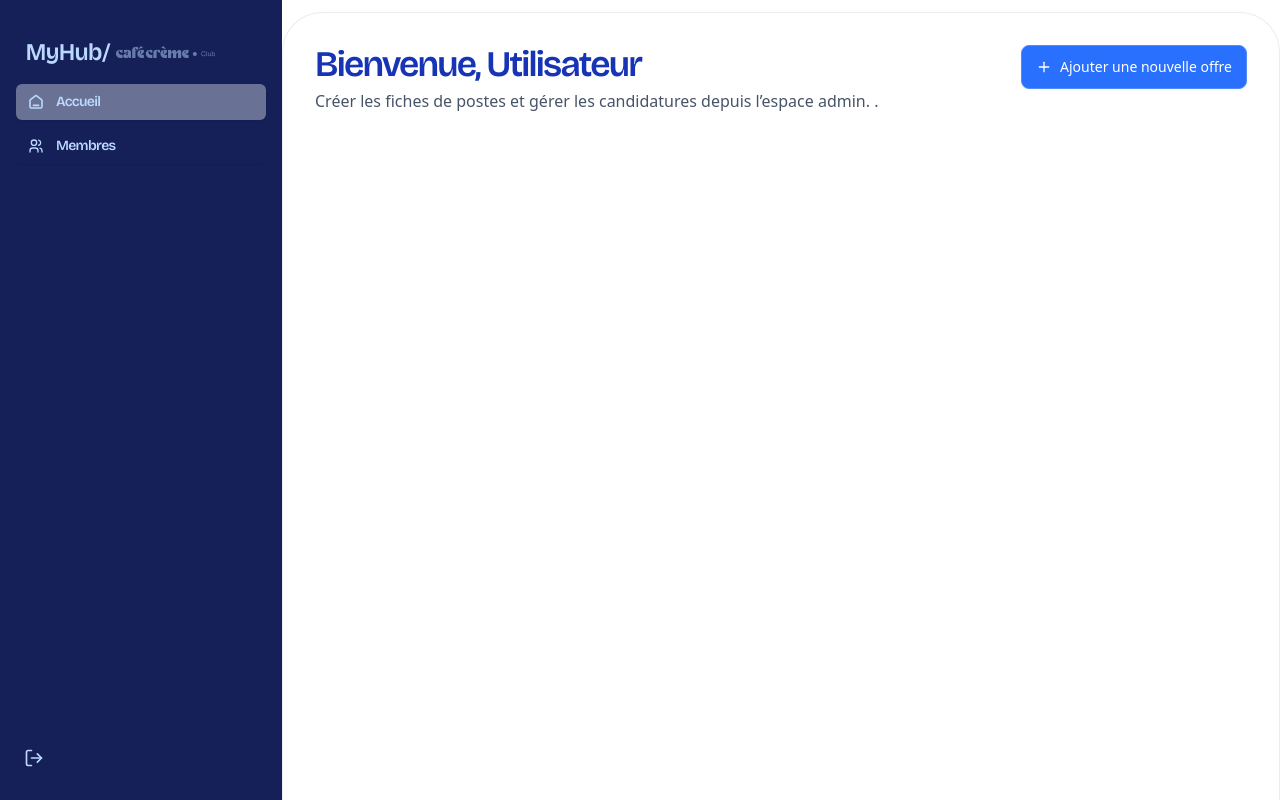
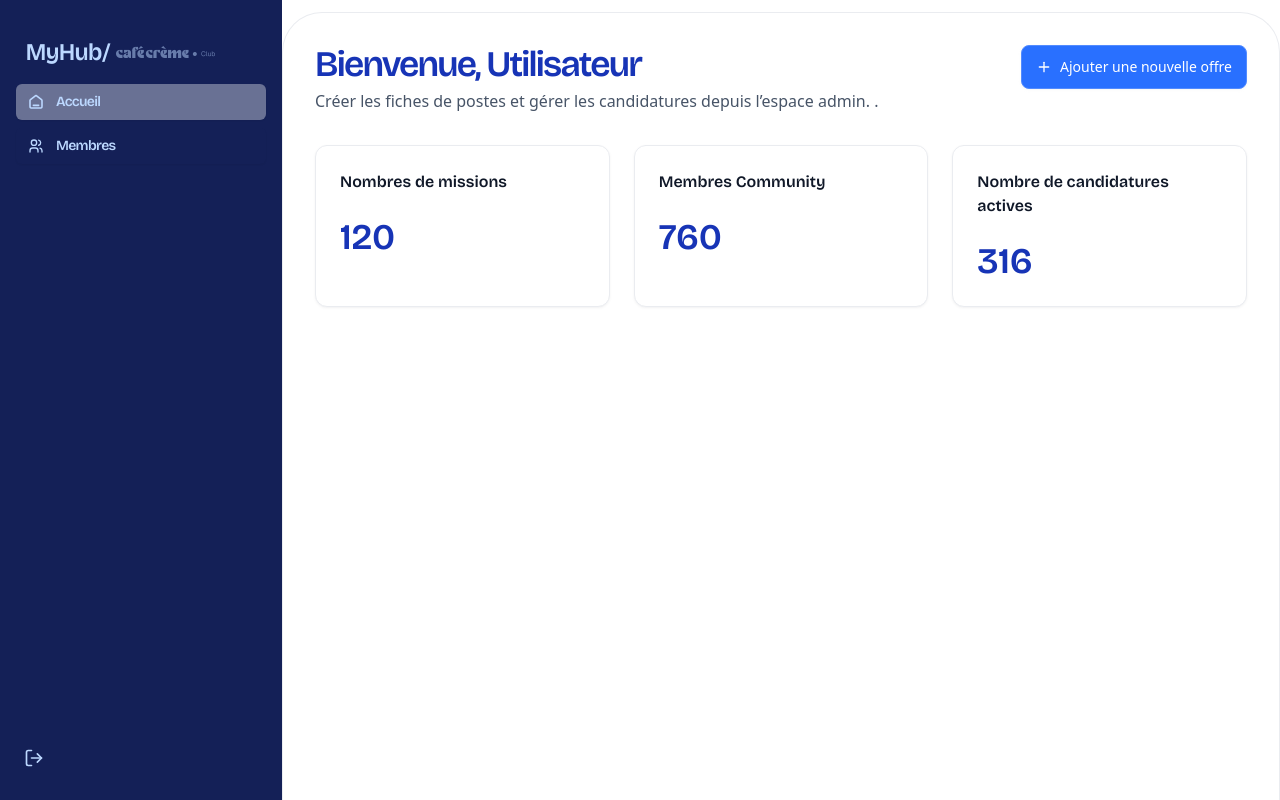
Before and after one commit to CafeCremeClub/my-hub-backoffice, a Next.js app: page /dashboard in a window 1280 px wide. Built offline with nearby package versions, Linux system fonts and the light colour scheme; no server answers.

Commit message:
feat: add KPI cards and update dashboard layout

```diff
--- a/src/components/dashboard/DashboardContent.tsx
+++ b/src/components/dashboard/DashboardContent.tsx
@@ -2,6 +2,7 @@
 
 import React from 'react';
 import DashboardContentHeader from "@/components/dashboard/DashboardContentHeader";
+import DashboardContentKpis from "@/components/dashboard/kpis/DashboardContentKpis";
 
 const DashboardContent = () => {
 
@@ -9,6 +10,7 @@ const DashboardContent = () => {
     return (
         <div className="flex flex-col gap-8 w-full h-full">
             <DashboardContentHeader/>
+            <DashboardContentKpis/>
         </div>
     );
 };
--- a/src/components/dashboard/DashboardContentHeader.tsx
+++ b/src/components/dashboard/DashboardContentHeader.tsx
@@ -8,7 +8,7 @@ const DashboardContentHeader = () => {
 
     const {isPending, data} = useGetMe();
     return (
-        <div className="flex justify-between gap-3">
+        <div className="flex lg:flex-row flex-col lg:justify-between gap-3">
             <div className="flex flex-col gap-1">
                 <div className="font-semibold tracking-tighter text-4xl text-[#1734B6] bricolage-grotesque">
                     {
--- /dev/null
+++ b/src/components/dashboard/kpis/DashboardContentKpis.tsx
@@ -0,0 +1,23 @@
+import React from 'react';
+import KpiCard from "@/components/dashboard/kpis/KpiCard";
+
+const DashboardContentKpis = () => {
+    return (
+        <div className="grid grid-cols-1 lg:grid-cols-3 gap-6">
+            <KpiCard
+                title="Nombres de missions"
+                value={120}
+            />
+            <KpiCard
+                title="Membres Community"
+                value={760}
+            />
+            <KpiCard
+                title="Nombre de candidatures actives"
+                value={316}
+            />
+        </div>
+    );
+};
+
+export default DashboardContentKpis;
--- /dev/null
+++ b/src/components/dashboard/kpis/KpiCard.tsx
@@ -0,0 +1,22 @@
+import React from 'react';
+
+interface KpiCardProps {
+    title: string;
+    value: number | string;
+}
+
+const KpiCard = ({title, value}: KpiCardProps) => {
+    return (
+        <div className="flex flex-col gap-6 p-6 rounded-[0.75rem] bg-white border border-[#EAECF0] shadow-sm shadow-[#1018280D]">
+            <p className="text-[#101828] font-semibold bricolage-grotesque">
+                {title}
+            </p>
+
+            <p className="text-[#1734B6] text-4xl font-semibold bricolage-grotesque">
+                {value}
+            </p>
+        </div>
+    );
+};
+
+export default KpiCard;
```
